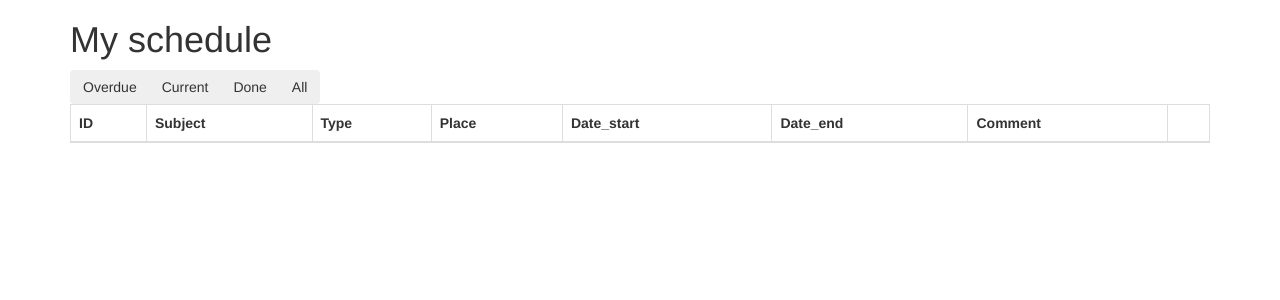
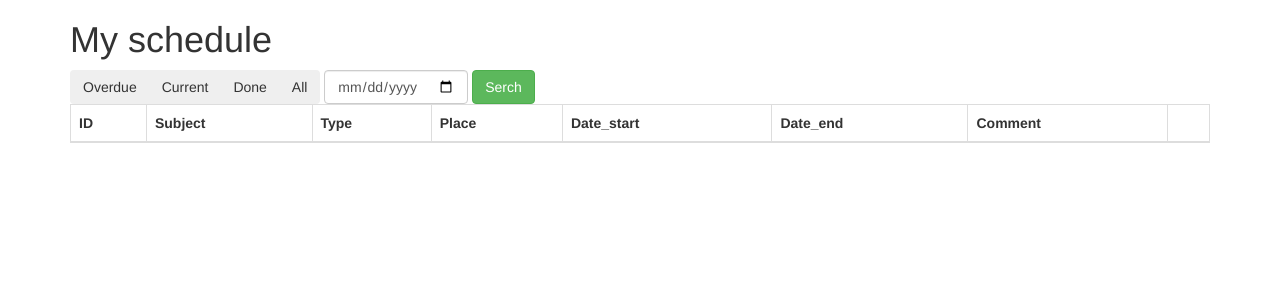
Before and after one commit to CatherineChernogor/Task-manager-php-project, a PHP site: page /admin in a window 1280 px wide. Shown: the top 300 px of the page. Run offline with PHP 8.4, Linux system fonts and the light colour scheme; data that the repository does not hold is empty; some libraries are stand-ins or nearby versions.

Commit message:
add search by date

```diff
--- a/new version/views/admin.php
+++ b/new version/views/admin.php
@@ -4,13 +4,23 @@
 
     <h1>My schedule</h1>
 
+
     <div class="row">
         <div class="col-md-12" v-cloak v-if="!order">
-            <div class="btn-group" role="group" aria-label="Basic example">
-                <button type="button" class="btn btn-outline-success" v-on:click="overdue()">Overdue</button>
-                <button type="button" class="btn btn-outline-success" v-on:click="current()">Current</button>
-                <button type="button" class="btn btn-outline-success" v-on:click="done()">Done</button>
-                <button type="button" class="btn btn-outline-success" v-on:click="all()">All</button>
+            <div class="form-inline">
+                <div class="btn-group" role="group" aria-label="Basic example">
+                    <button type="button" class="btn btn-outline-success" v-on:click="overdue()">Overdue</button>
+                    <button type="button" class="btn btn-outline-success" v-on:click="current()">Current</button>
+                    <button type="button" class="btn btn-outline-success" v-on:click="done()">Done</button>
+                    <button type="button" class="btn btn-outline-success" v-on:click="all()">All</button>
+
+                </div>
+
+                <div class="form-group mx-sm-3 mb-2">
+                    <input type="date" id="searchByDateInput" class="form-control">
+                </div>
+                <button type="button" class="btn btn-success mb-2" v-on:click="serchByDate()">Serch</button>
+
 
             </div>
             <table class="table table-bordered table-hover">
@@ -185,6 +195,37 @@
                     console.log(error);
                     alert("Error, check console");
                 })
+            },
+            serchByDate: function() {
+
+
+                axios.get('').then(response => {
+                    let input = document.getElementById('searchByDateInput');
+                    chosen_date = new Date(input.value);
+                    chosen = {
+                        year: chosen_date.getFullYear(),
+                        month: chosen_date.getMonth(),
+                        day: chosen_date.getDate(),
+                    }
+
+                    let orders = response.data.orders.filter(function(line) {
+                        let new_date = new Date(line.date_end);
+                        let _new = {
+                            year: new_date.getFullYear(),
+                            month: new_date.getMonth(),
+                            day: new_date.getDate(),
+                        }
+                        if (chosen.year === _new.year && chosen.month === _new.month && chosen.day === _new.day)
+                            return line;
+                    });
+
+                    this.orders = orders;
+
+                }).catch(error => {
+                    console.log(error);
+                    alert("Error, check console");
+                })
+
             }
 
         }
```
